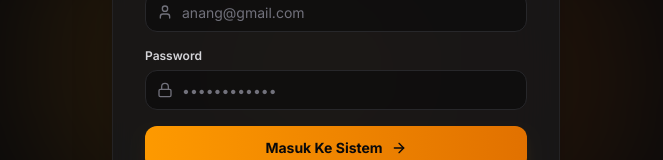
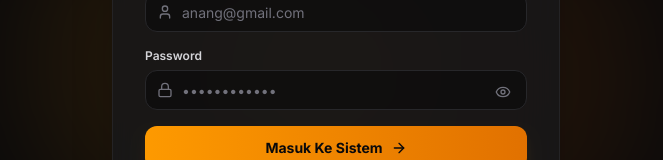
Before and after one commit to Cat-tj/barbershop-app, a Next.js app: page /login in a window 1280 px wide. Shown: the part 329-489 px from the top of the page, without its empty margins (304-967 px from the left). Built offline with nearby package versions, Linux system fonts and the light colour scheme.

Commit message:
feat: add peek (show/hide) password toggle to login page

```diff
--- a/app/login/page.tsx
+++ b/app/login/page.tsx
@@ -2,12 +2,13 @@
 
 import { useState } from 'react'
 import { useRouter } from 'next/navigation'
-import { Sparkles, ShieldCheck, ArrowRight, Lock, User } from 'lucide-react'
+import { Sparkles, ShieldCheck, ArrowRight, Lock, User, Eye, EyeOff } from 'lucide-react'
 
 export default function LoginPage() {
   const router = useRouter()
   const [username, setUsername] = useState('')
   const [password, setPassword] = useState('')
+  const [showPassword, setShowPassword] = useState(false)
   const [error, setError] = useState('')
   const [loading, setLoading] = useState(false)
 
@@ -105,14 +106,26 @@ export default function LoginPage() {
               <Lock className="w-4 h-4 text-zinc-500 absolute left-3 top-3" />
               <input
                 id="password"
-                type="password"
+                type={showPassword ? 'text' : 'password'}
                 value={password}
                 onChange={(e) => setPassword(e.target.value)}
                 required
                 autoComplete="current-password"
-                className="w-full h-10 pl-9 pr-3 bg-zinc-950/60 border border-zinc-800 rounded-xl text-sm text-zinc-100 placeholder-zinc-500 focus:outline-none focus:border-amber-500/60 focus:ring-1 focus:ring-amber-500/60 transition-colors"
+                className="w-full h-10 pl-9 pr-10 bg-zinc-950/60 border border-zinc-800 rounded-xl text-sm text-zinc-100 placeholder-zinc-500 focus:outline-none focus:border-amber-500/60 focus:ring-1 focus:ring-amber-500/60 transition-colors"
                 placeholder="••••••••••••"
               />
+              <button
+                type="button"
+                onClick={() => setShowPassword(!showPassword)}
+                className="absolute right-3 top-2.5 p-1 text-zinc-500 hover:text-zinc-300 transition-colors"
+                title={showPassword ? 'Sembunyikan Password' : 'Lihat Password'}
+              >
+                {showPassword ? (
+                  <EyeOff className="w-4 h-4 text-amber-500" />
+                ) : (
+                  <Eye className="w-4 h-4" />
+                )}
+              </button>
             </div>
           </div>
 
```
